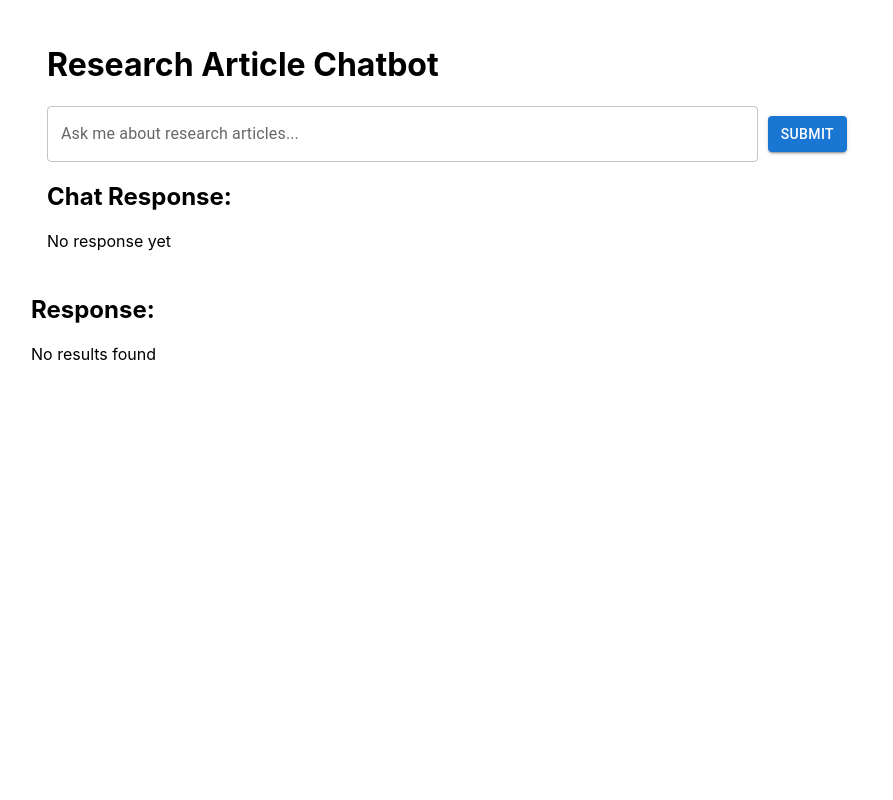
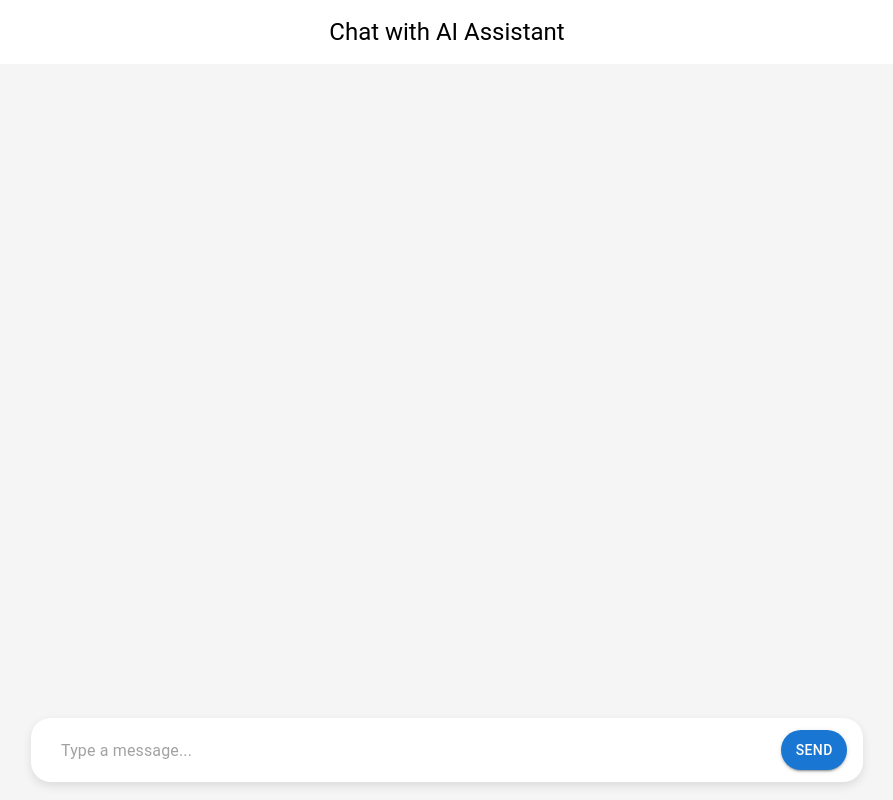
Before and after one commit to Azementhusy/articlesresearch-react-app, a React (Create React App) app: page / in a window 1280 px wide. Shown: the whole page, without its empty margins (193-1086 px from the left). Built offline with nearby package versions, Linux system fonts and the light colour scheme.

Commit message:
complete talk interface, now check the articles responses

```diff
--- a/src/App.js
+++ b/src/App.js
@@ -1,6 +1,6 @@
 import './App.css';
 import React from 'react';
-import Chatbot from './components/Chatbox';
+import ChatBot from './components/ChatBot';
 
 
 function App() {
@@ -9,7 +9,7 @@ function App() {
 
   return (
     <div>
-      <Chatbot />
+      <ChatBot />
     </div>
   );
 }
--- /dev/null
+++ b/src/components/ChatBot.js
@@ -0,0 +1,124 @@
+import React, { useState, useEffect, useRef } from 'react';
+import { Box, Typography } from '@mui/material';
+import MessageList from './MessageList';
+import ChatInput from './ChatInput';
+import TypingIndicator from './TypingIndicator';
+
+const ChatBot = () => {
+  const [messages, setMessages] = useState([]);
+  const [inputValue, setInputValue] = useState('');
+  const [isTyping, setIsTyping] = useState(false);
+
+  const messagesEndRef = useRef(null);
+
+  const handleSendMessage = () => {
+    if (inputValue.trim()) {
+      setMessages((prevMessages) => [
+        ...prevMessages,
+        { sender: 'user', text: inputValue }
+      ]);
+      setInputValue('');
+
+      // 模拟机器人生成回复
+      setIsTyping(true);
+      setTimeout(() => {
+        setMessages((prevMessages) => [
+          ...prevMessages,
+          { sender: 'bot', text: 'This is a simulated bot reply.' }
+        ]);
+        setIsTyping(false);
+      }, 1000); // 延迟模拟机器人回复
+    }
+  };
+
+  const scrollToBottom = () => {
+    messagesEndRef.current?.scrollIntoView({behavior:'smooth'});
+  }
+  useEffect(()=> {
+    scrollToBottom();
+  }, [messages]);
+
+  return (
+    <Box
+      sx={{
+        display: 'flex',
+        flexDirection: 'column',
+        alignItems: 'center',
+        minHeight: '100vh',
+        overflow:'hidden',
+        justifyContent: 'flex-start',
+        backgroundColor: '#f5f5f5',
+      }}>
+
+        <Typography
+            variant="h5"
+            sx={{
+                position: 'fixed',
+                top: 0,
+                left: 0,
+                width: '100%',
+                padding: '16px',
+                backgroundColor: 'white',
+                height: '64px',
+                textAlign: 'center',
+                zIndex: 1000,  // 确保标题在最上层
+                boxSizing: 'border-box',
+            }}>
+
+            Chat with AI Assistant
+        </Typography>
+
+        <Box
+            sx={{
+                position: 'absolute',
+                top: '64px',
+                bottom: '100px',
+                left: 0,
+                right: 0,
+                maxWidth: '60%' ,  // 设置最大宽度
+                margin: '0 auto',   // 消息区域居中
+                overflowY: 'auto',
+                padding: '16px',
+                boxSizing: 'border-box',
+                backgroundColor: '#f5f5f5',
+
+            }}>
+
+            <MessageList messages={messages} />
+            {isTyping && <TypingIndicator />}
+            <div ref={messagesEndRef} />
+        </Box>
+
+        {/* 输入框 */}
+        <Box
+            sx={{
+            position: 'fixed',
+            bottom: 0,
+            left: 0,
+            width: '100%',
+            height: '100px',
+            backgroundColor: '#f5f5f5',
+            padding: '2px',
+            boxSizing: 'border-box',
+            display: 'flex',
+            justifyContent: 'center',
+            zIndex: 1000,
+            }}>
+
+            <ChatInput
+                inputValue={inputValue}
+                onChangeInput={setInputValue}
+                onSend={handleSendMessage}
+                sx={{
+                    width: '100%', // 输入框占满页面宽度
+                    textAlign: 'center',
+                    alignItems: 'center',
+                }}
+            />
+        </Box>
+
+    </Box>
+  );
+};
+
+export default ChatBot;
--- a/src/components/ChatInput.jsx
+++ b/src/components/ChatInput.jsx
@@ -1,20 +1,58 @@
 import React from 'react';
-import { TextField, Button } from '@mui/material';
+import { Box, TextField, Button } from '@mui/material';
 
-const ChatInput = ({ inputText, handleChange, handleSubmit }) => {
+const ChatInput = ({ inputValue, onChangeInput, onSend }) => {
     return (
-      <div style={{ display: 'flex', alignItems: 'center', gap: '10px' }}>
+      <Box
+        sx={{
+          display: 'flex',
+          alignItems: 'center',
+          width: '100%',
+          maxWidth: '800px',
+          margin: '16px 0',  // 添加上下间距
+          backgroundColor: 'white',  // 背景色为白色
+          borderRadius: '20px',  // 圆角样式
+          padding: '8px 16px',  // 内边距
+          boxShadow: '0 4px 10px rgba(0, 0, 0, 0.1)',
+        }}>
+
         <TextField
-          label="Ask me about research articles..."
+          fullWidth
           variant="outlined"
-          fullWidth
-          value={inputText}
-          onChange={handleChange}
+          value={inputValue}
+          onChangeCapture={(e) => onChangeInput(e.target.value)}
+          onKeyPress={(e) => {
+            if (e.key === 'Enter'){
+              onSend();
+            }
+          }}
+          placeholder="Type a message..."
+          sx={{
+            backgroundColor: 'white',  // 输入框的背景色
+            borderRadius: '15px',  // 输入框的圆角
+            '& fieldset': {
+              border: 'none'  // 移除默认边框
+            },
+          }}
         />
-        <Button variant="contained" onClick={handleSubmit}>
-          Submit
-        </Button>
-      </div>
+
+          <Button
+            variant="contained"
+            color="primary"
+            onClick={onSend}
+            sx={{
+              marginLeft: 1,
+              padding: '8px 16px',
+              borderRadius: '50px',  // 按钮的圆角
+              transition: 'transform 0.3s ease, background-color 0.3s ease',  // 动画效果
+              '&:hover': {
+                transform: 'scale(1.1)',  // 悬停时放大效果
+                backgroundColor: 'secondary.main',
+              },
+            }}>
+            Send
+          </Button>
+      </Box>
     );
   };
 
--- /dev/null
+++ b/src/components/ChatMessages.jsx
@@ -0,0 +1,41 @@
+import React from 'react';
+import { Paper, Typography, List, ListItem, ListItemText } from '@mui/material';
+import {Slide} from '@mui/material';
+
+const ChatBubble = ({ sender, message }) => {
+
+    const isUser = sender === 'user';
+    return (
+        <Slide direction="up" in={true} mountOnEnter unmountOnExit>
+            <Paper
+                style={{
+                    alignSelf: isUser ? 'flex-end' : 'flex-start',
+                    backgroundColor: isUser ? '#1976d2' : '#e0e0e0',
+                    color: isUser ? '#fff' : '#000',
+                    padding: '10px',
+                    borderRadius: '15px',
+                    marginBottom: '10px',
+                    maxWidth: '80%',
+                }}
+            >
+                <Typography variant="body1">
+                    {message}
+                </Typography>
+            </Paper>
+        </Slide>
+    );
+};
+
+const ChatMessages = ({ messages }) => {
+    return (
+        <List>
+            {messages.map((msg, index) => (
+                <ListItem key={index}>
+                    <ChatBubble sender={msg.sender} message={msg.text} />
+                </ListItem>
+            ))}
+        </List>
+    );
+};
+
+export default ChatMessages;
--- a/src/components/Chatbox.js
+++ b/src/components/Chatbox.js
@@ -1,27 +1,31 @@
 import React, {useState} from 'react';
 import ChatInput from './ChatInput'
 import ChatResponse from './ChatResponse';
-import {Box, Grid} from '@mui/material';
+import ChatMessages from './ChatMessages';
 
 
 const Chatbot = () => {
     const [inputText, setInputText] = useState("");
     const [articles, setArticles] = useState([]);
-    const [chatResponse, setChatResponse] = useState("");
+    const [messages, setMessages] = useState([]);
+    //const [chatResponse, setChatResponse] = useState("");
     const [loading, setLoading]=useState(false);
 
-    function handleChange(event){
-        const newValue = event.target.value;
-        setInputText(newValue);
-    }
+    // function handleChange(event){
+    //     const newValue = event.target.value;
+    //     setInputText(newValue);
+    // }
 
     const handleSubmit = async (event) =>{
         event.preventDefault();
 
-        if (inputText.trim().length === 0) {
-            setChatResponse("Please at least write something~");
+        if (!inputText.trim()) {
+            setMessages("Please at least write something~");
             return;
         }
+
+        const newMessages = [...messages, { sender: 'user', text: inputText }];
+        setMessages(newMessages);
 
         setLoading(true);
 
@@ -33,58 +37,71 @@ const Chatbot = () => {
             });
 
             const data = await gptResponse.json();
-            const generatedUrl = data.url;
+            if(data.aticles){
+                setArticles(data.articles);
+                const botMessage = data.summary;
+                setMessages([...newMessages, {sender:'bot',text:botMessage}]);
+            } else {
+                setMessages([...newMessages, { sender: 'bot', text: "Sorry, no articles found." }])
+            }
+        } catch (error){
+            setMessages([...newMessages, { sender: 'bot', text: "An error occurred. Please try again." }]);
+        }
 
-            const apiResponse = await fetch(generatedUrl);
-            if (apiResponse.ok){
-                const data = await apiResponse.json();
-                const extractedResults = data.results.map((result) => ({
-                    doi: result.doi,
-                    title: result.title,
-                    publication_year: result.publication_year,
-                    is_oa:result.primary_location ? result.primary_location.is_oa:false,
-                    cited_by_count: result.cited_by_count || 0,
-                    summary: result.description || "No Summary"
-                }));
-                setArticles(extractedResults);
-
-                setChatResponse(data.summary);
-
-            } else {
-                console.error('Request to OpenAlex API failed', apiResponse.status);
-                setChatResponse("Sorry, I couldn't retrieve the data from OpenAlex.")
-            }
-            setLoading(false)
-        } catch (error) {
-            setLoading(false);
-            if (error.response && error.response.status === 404) {
-                setChatResponse("Sorry, no results found for your query.");
-            } else {
-                setChatResponse("An unexpected error occurred. Please try again later.");
-            }
-            console.error('Error calling APIs:', error);
-        }
-        setInputText("")
+        setInputText("");
+        setLoading(false);
     };
 
+
+    //         const generatedUrl = data.url;
+
+    //         const apiResponse = await fetch(generatedUrl);
+    //         if (apiResponse.ok){
+    //             const data = await apiResponse.json();
+    //             const extractedResults = data.results.map((result) => ({
+    //                 doi: result.doi,
+    //                 title: result.title,
+    //                 publication_year: result.publication_year,
+    //                 is_oa:result.primary_location ? result.primary_location.is_oa:false,
+    //                 cited_by_count: result.cited_by_count || 0,
+    //                 summary: result.description || "No Summary"
+    //             }));
+    //             setArticles(extractedResults);
+
+    //             setChatResponse(data.summary);
+
+    //         } else {
+    //             console.error('Request to OpenAlex API failed', apiResponse.status);
+    //             setChatResponse("Sorry, I couldn't retrieve the data from OpenAlex.")
+    //         }
+    //         setLoading(false)
+    //     } catch (error) {
+    //         setLoading(false);
+    //         if (error.response && error.response.status === 404) {
+    //             setChatResponse("Sorry, no results found for your query.");
+    //         } else {
+    //             setChatResponse("An unexpected error occurred. Please try again later.");
+    //         }
+    //         console.error('Error calling APIs:', error);
+    //     }
+    //     setInputText("")
+    // };
+
     return (
-      <Box className="chatbox" p={3}>
-        <h1>Research Article Chatbot</h1>
-        <ChatInput
-            inputText = {inputText}
-            handleChange = {handleChange}
-            handleSubmit = {handleSubmit}
-        />
+        <div className="chatbox">
+            <h1>Research Article Chatbot</h1>
+            <ChatMessages messages={messages} />
 
-        <Box mt={2}>
-            <h2>Chat Response:</h2>
-            {loading? <p>Loading...</p> : <p>{chatResponse || "No response yet"}</p>}
-        </Box>
+            <ChatResponse articles={articles} />
 
-        <Grid container spacing={2} mt={3}>
-            <ChatResponse articles = {articles}/>
-        </Grid>
-      </Box>
+            <ChatInput
+                inputText={inputText}
+                handleChange={(e) => setInputText(e.target.value)}
+                handleSubmit={handleSubmit}
+            />
+            {loading && <p>Loading...</p>}
+        </div>
+
     );
 };
 
--- /dev/null
+++ b/src/components/MessageBubble.jsx
@@ -0,0 +1,44 @@
+import React from 'react';
+import { Box, Paper, Typography } from '@mui/material';
+import { keyframes } from '@emotion/react';
+
+const fadeInUp = keyframes`
+    from {
+        opacity: 0;
+        transform: translateY(20px);
+    } to {
+        opacity: 1;
+        transform: translateY(0);
+    }
+`;
+
+
+const MessageBubble = ({ sender, text }) => {
+  const isUser = sender === 'user';
+
+  return (
+    <Box
+      sx={{
+        display: 'flex',
+        justifyContent: isUser ? 'flex-end' : 'flex-start',
+        marginBottom: 1,
+        animation: `${fadeInUp} 0.5s ease`
+      }}
+    >
+      <Paper
+        sx={{
+          padding: 1,
+          backgroundColor: isUser ? 'primary.main' : 'grey.300',
+          color: isUser ? 'white' : 'black',
+          borderRadius: '10px',
+          maxWidth: '60%',
+          animation: `${fadeInUp} 0.5s ease`
+        }}
+      >
+        <Typography variant="body1">{text}</Typography>
+      </Paper>
+    </Box>
+  );
+};
+
+export default MessageBubble;
--- /dev/null
+++ b/src/components/MessageList.jsx
@@ -0,0 +1,14 @@
+import React from 'react';
+import MessageBubble from './MessageBubble';
+
+const MessageList = ({ messages }) => {
+  return (
+    <div>
+      {messages.map((message, index) => (
+        <MessageBubble key={index} sender={message.sender} text={message.text} />
+      ))}
+    </div>
+  );
+};
+
+export default MessageList;
--- /dev/null
+++ b/src/components/TypingIndicator.jsx
@@ -0,0 +1,20 @@
+import React from 'react';
+import { Box, CircularProgress, Typography } from '@mui/material';
+
+const TypingIndicator = () => {
+  return (
+    <Box
+      sx={{
+        display: 'flex',
+        alignItems: 'center',
+        justifyContent: 'flex-start',
+        marginTop: 1
+      }}
+    >
+      <CircularProgress size={20} sx={{ marginRight: 1 }} />
+      <Typography variant="body2">The bot is typing...</Typography>
+    </Box>
+  );
+};
+
+export default TypingIndicator;
```
Also changed, not shown: src/components/CreateLists.jsx (+5 -3 lines), 1 other file (tests, documents, lock files or other folders).
